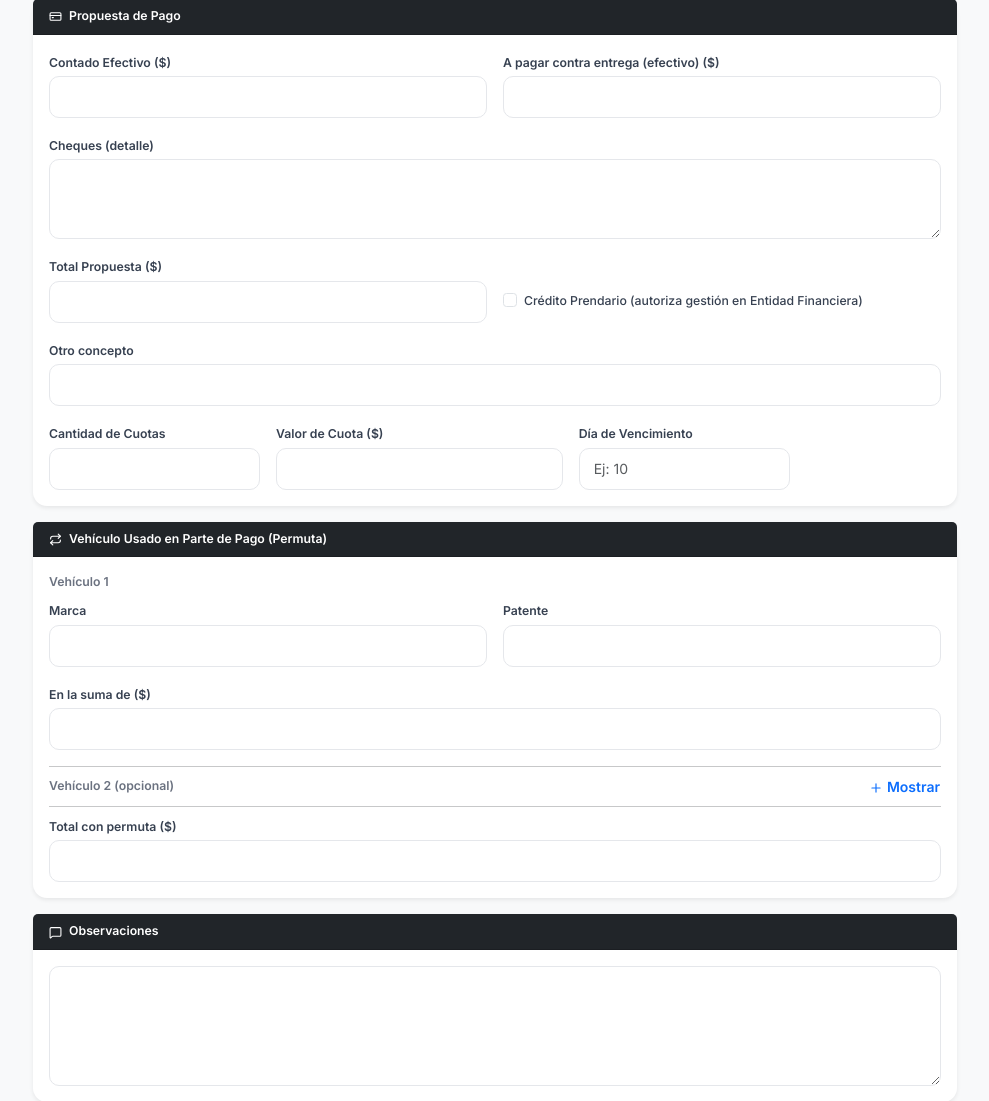
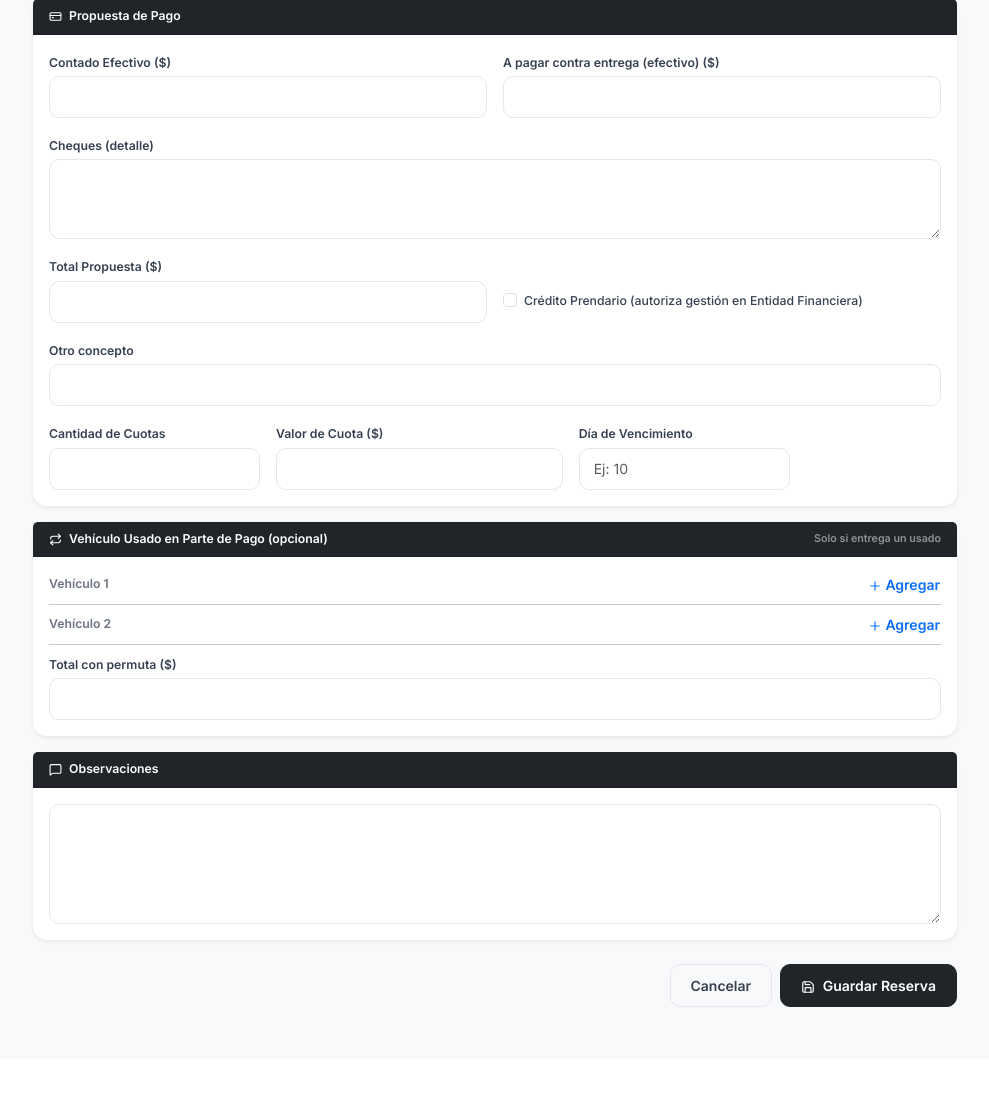
Before and after one commit to vamichetti-sys/concesionario_sistema, a Django app: page /boletos/reservas/nueva/ in a window 1280 px wide. Shown: the part 1060-2161 px from the top of the page, without its empty margins (275-1264 px from the left). After the commit the page ends 2067 px from the top, so only its background shows below. Run offline with Django 5.2, Linux system fonts and the light colour scheme; the visitor is signed in with stand-in values (Sample User, id 1); data that the repository does not hold is empty; parts of the project's set-up code (start-up, migrations or seed data) failed here and were passed over; some libraries are stand-ins or nearby versions.

Commit message:
fix: ambos vehículos de permuta son opcionales y empiezan colapsados
Antes el Vehículo 1 estaba siempre visible (forzando carga aún cuando
no había permuta). Ahora ambos vehículos arrancan ocultos con un botón
"Agregar" por cada uno. Si la reserva ya tiene datos, los wrappers
correspondientes se abren automáticamente. Al "Quitar" se limpian los
inputs para no guardar basura.

Co-Authored-By: Claude Opus 4.7 (1M context) <noreply@anthropic.com>

```diff
--- a/boletos/templates/boletos/reservas/form.html
+++ b/boletos/templates/boletos/reservas/form.html
@@ -155,14 +155,24 @@
 
     <!-- VEHÍCULO USADO EN PARTE DE PAGO -->
     <div class="card mb-3 shadow-sm">
-      <div class="card-header bg-dark text-white fw-bold py-2 small">
-        <i data-lucide="repeat" style="width:13px;height:13px;" class="me-1"></i> Vehículo Usado en Parte de Pago (Permuta)
+      <div class="card-header bg-dark text-white fw-bold py-2 small d-flex justify-content-between align-items-center">
+        <div>
+          <i data-lucide="repeat" style="width:13px;height:13px;" class="me-1"></i>
+          Vehículo Usado en Parte de Pago (opcional)
+        </div>
+        <small class="text-white-50">Solo si entrega un usado</small>
       </div>
       <div class="card-body">
 
-        <!-- Vehículo 1 -->
-        <div class="fw-semibold text-muted small mb-2">Vehículo 1</div>
-        <div class="row g-3 mb-3">
+        <!-- Vehículo 1 (opcional) -->
+        <div class="d-flex justify-content-between align-items-center mb-2">
+          <div class="fw-semibold text-muted small">Vehículo 1</div>
+          <button type="button" class="btn btn-link btn-sm p-0 text-decoration-none"
+                  onclick="togglePermuta1()" id="togglePermuta1Btn">
+            <i data-lucide="plus" style="width:14px;height:14px;"></i> Agregar
+          </button>
+        </div>
+        <div class="row g-3 mb-3" id="permuta1Wrapper" style="display:none;">
           <div class="col-md-6">
             <label class="form-label small fw-semibold mb-1">Marca</label>{{ form.permuta_marca }}
           </div>
@@ -178,10 +188,10 @@
 
         <!-- Vehículo 2 (opcional) -->
         <div class="d-flex justify-content-between align-items-center mb-2">
-          <div class="fw-semibold text-muted small">Vehículo 2 (opcional)</div>
+          <div class="fw-semibold text-muted small">Vehículo 2</div>
           <button type="button" class="btn btn-link btn-sm p-0 text-decoration-none"
                   onclick="togglePermuta2()" id="togglePermuta2Btn">
-            <i data-lucide="plus" style="width:14px;height:14px;"></i> Mostrar
+            <i data-lucide="plus" style="width:14px;height:14px;"></i> Agregar
           </button>
         </div>
         <div class="row g-3 mb-3" id="permuta2Wrapper" style="display:none;">
@@ -207,20 +217,31 @@
     </div>
 
     <script>
-    function togglePermuta2() {
-        const wrap = document.getElementById('permuta2Wrapper');
-        const btn = document.getElementById('togglePermuta2Btn');
+    function _togglePermuta(num) {
+        const wrap = document.getElementById('permuta' + num + 'Wrapper');
+        const btn = document.getElementById('togglePermuta' + num + 'Btn');
         if (wrap.style.display === 'none') {
             wrap.style.display = '';
-            btn.innerHTML = '<i data-lucide="minus" style="width:14px;height:14px;"></i> Ocultar';
+            btn.innerHTML = '<i data-lucide="minus" style="width:14px;height:14px;"></i> Quitar';
         } else {
             wrap.style.display = 'none';
-            btn.innerHTML = '<i data-lucide="plus" style="width:14px;height:14px;"></i> Mostrar';
+            btn.innerHTML = '<i data-lucide="plus" style="width:14px;height:14px;"></i> Agregar';
+            // Limpiar inputs al ocultar
+            wrap.querySelectorAll('input').forEach(i => { i.value = ''; });
         }
         if (typeof lucide !== 'undefined') lucide.createIcons();
     }
-    // Si el form viene con datos en permuta2, mostrar el bloque
+    function togglePermuta1() { _togglePermuta(1); }
+    function togglePermuta2() { _togglePermuta(2); }
+
+    // Si el form viene con datos en permuta o permuta2, mostrar el bloque correspondiente
     document.addEventListener('DOMContentLoaded', function() {
+        const m1 = document.querySelector('[name="permuta_marca"]');
+        const p1 = document.querySelector('[name="permuta_patente"]');
+        const s1 = document.querySelector('[name="permuta_suma"]');
+        if ((m1 && m1.value) || (p1 && p1.value) || (s1 && s1.value)) {
+            togglePermuta1();
+        }
         const m2 = document.querySelector('[name="permuta2_marca"]');
         const p2 = document.querySelector('[name="permuta2_patente"]');
         const s2 = document.querySelector('[name="permuta2_suma"]');
```
